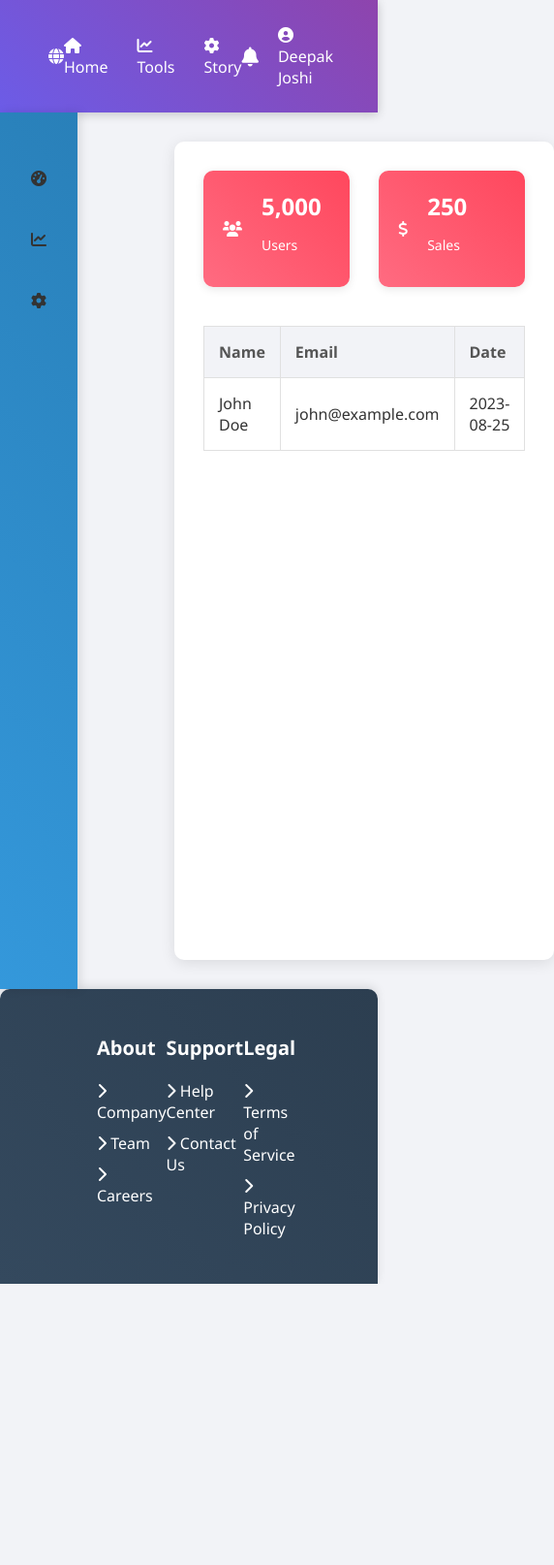
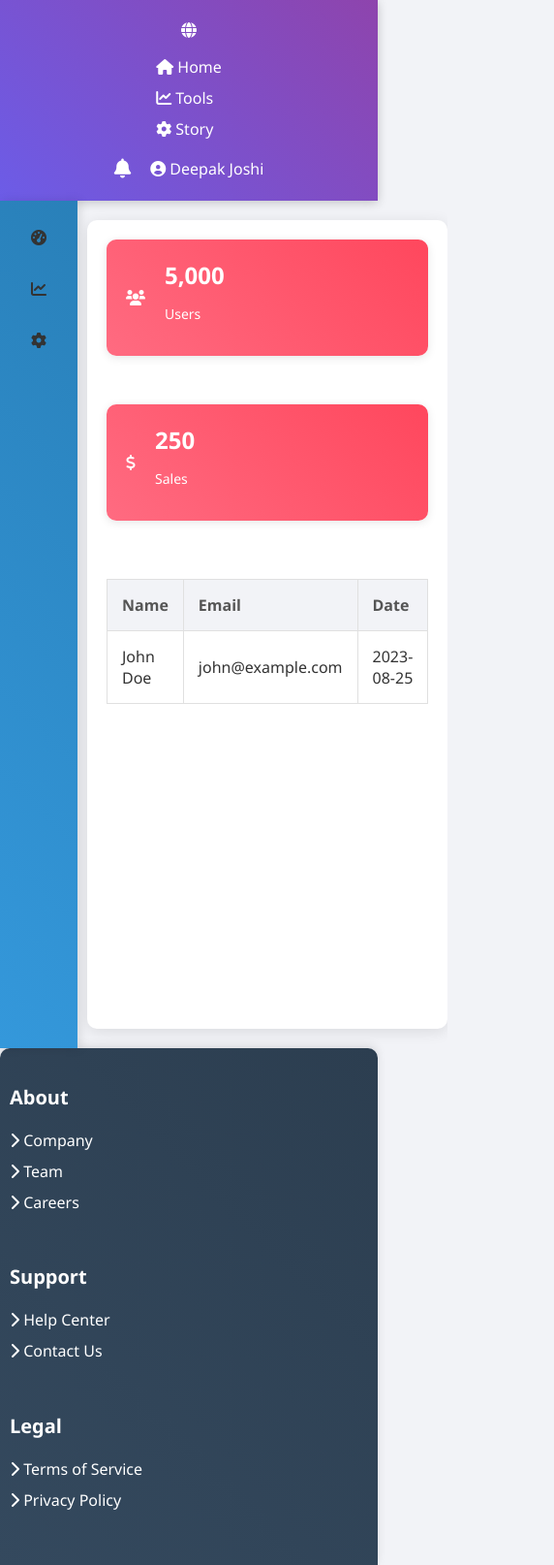
Before and after one commit to Deepak-png981/DashBoard-0.1, a plain HTML site: page index.html in a window 390 px wide. Shown: the whole page at 97% size, 572 px wide, since content can reach past the window. Before the commit the page ends 1324 px from the top, so only its background shows below. Drawn offline with Linux system fonts and the light colour scheme.

Commit message:
a little bit of responsive

```diff
--- a/style.css
+++ b/style.css
@@ -258,3 +258,84 @@ main {
     flex: 1;
     /* Allows the main content area to take up the remaining space */
 }
+
+/* Mobile Responsiveness (up to 768px) */
+@media (max-width: 768px) {
+
+    /* Adjust navbar for smaller screens */
+    header .navbar {
+        flex-direction: column;
+        align-items: center;
+        padding: 20px 10px;
+    }
+
+    .navbar .logo img {
+        max-height: 40px;
+    }
+
+    .navbar nav ul {
+        flex-direction: column;
+        gap: 10px;
+    }
+
+    /* Adjust side navigation for smaller screens */
+    .side-nav {
+        width: 60px;
+        padding-top: 30px;
+    }
+
+    .side-nav .nav-item {
+        margin-bottom: 20px;
+    }
+
+    /* Adjust main content area for smaller screens */
+    main {
+        margin: 20px 10px;
+        padding: 20px;
+    }
+
+    /* Adjust information boxes for smaller screens */
+    .info-boxes {
+        flex-direction: column;
+    }
+
+    .info-box {
+        margin-bottom: 20px;
+    }
+
+    /* Adjust footer for smaller screens */
+    footer {
+        flex-direction: column;
+        padding: 20px 10px;
+    }
+
+    .footer-section {
+        margin-bottom: 20px;
+    }
+}
+
+/* Tablet Responsiveness (769px to 1024px) */
+@media (min-width: 769px) and (max-width: 1024px) {
+
+    /* Adjust navbar for tablet screens */
+    header .navbar {
+        padding: 20px 20px;
+    }
+
+    /* Adjust side navigation for tablet screens */
+    .side-nav {
+        width: 70px;
+        padding-top: 40px;
+    }
+
+    /* Adjust main content area for tablet screens */
+    main {
+        margin: 25px 20px;
+        padding: 25px;
+    }
+
+    /* Adjust footer for tablet screens */
+    footer {
+        padding: 25px 20px;
+    }
+}
```
